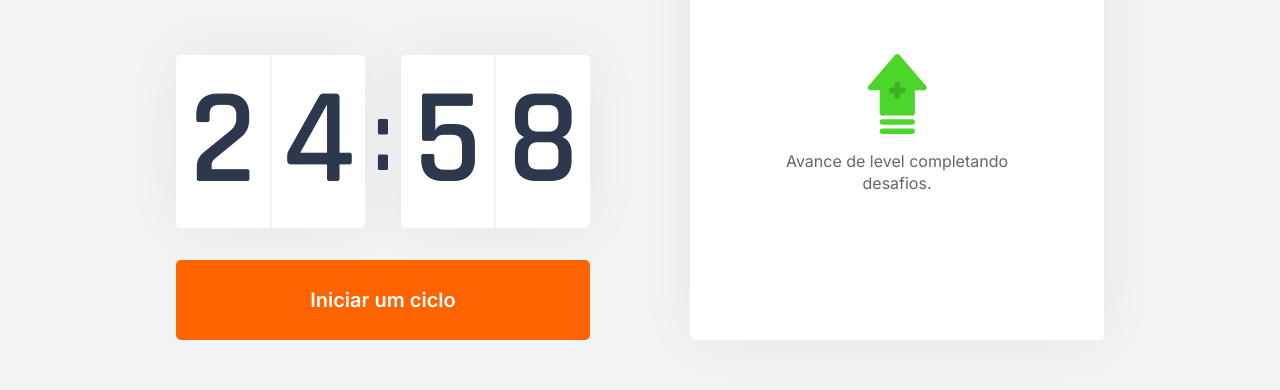
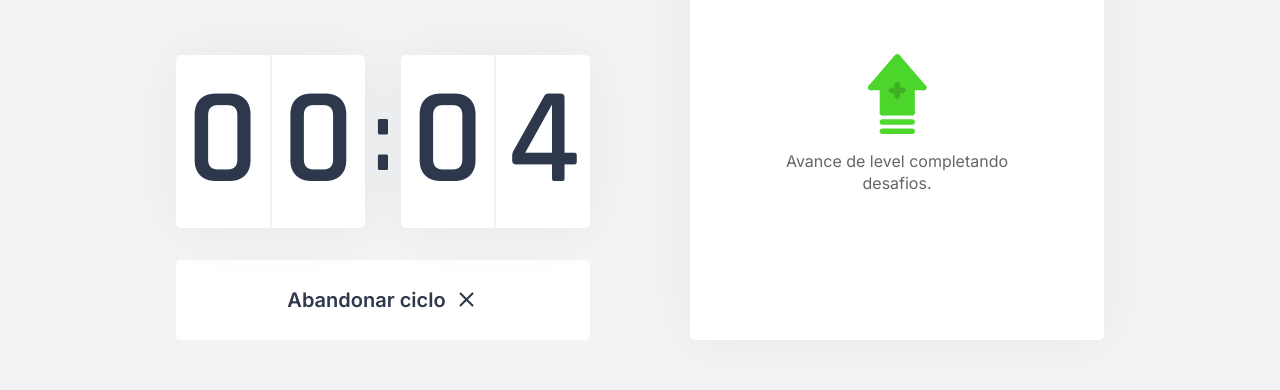
Before and after one commit to izakdvlpr/moveit, a Next.js app: page / in a window 1280 px wide. Both pictures are taken after a click on the button "Iniciar um ciclo". Shown: the part 358-748 px from the top of the page. Built offline with nearby package versions, Linux system fonts and the light colour scheme.

Commit message:
💡 chore: add functionality to time and how it should behave

```diff
--- a/src/components/Countdown.tsx
+++ b/src/components/Countdown.tsx
@@ -1,31 +1,64 @@
-import { useState, useEffect } from 'react';
+import { useState, useEffect, useContext } from 'react';
+import Head from 'next/head';
+import UseAnimations from 'react-useanimations';
+
+import radioButton from 'react-useanimations/lib/radioButton';
+import * as Icons from 'react-icons/io';
+
+import { ChallengesContext } from '../contexts/ChallengesContext';
 
 import styles from '../styles/components/Countdown.module.css';
 
+let countdownTimeout: NodeJS.Timeout;
+
 export function Countdown() {
-  const [time, setTime] = useState(25 * 60);
-  const [active, setActive] = useState(false);
+  const { startNewChallenge } = useContext(ChallengesContext);
+
+  const [time, setTime] = useState(0.1 * 60);
+  const [isActive, setIsActive] = useState(false);
+  const [hasFinished, setHasFinished] = useState(false);
 
   const minutes = Math.floor(time / 60);
   const seconds = time % 60;
 
-  const [minuteLeft, minuteRight] = String(minutes).padStart(2, '0').split('');
-  const [secondLeft, secondRight] = String(seconds).padStart(2, '0').split('');
+  const minutesParsed = String(minutes).padStart(2, '0').split('');
+  const secondsParsed = String(seconds).padStart(2, '0').split('');
+
+  const [minuteLeft, minuteRight] = minutesParsed;
+  const [secondLeft, secondRight] = secondsParsed;
 
   function startCountdown() {
-    setActive(true);
+    setIsActive(true);
+  }
+
+  function resetCountdown() {
+    clearTimeout(countdownTimeout);
+    setIsActive(false);
+    setTime(0.1 * 60);
   }
 
   useEffect(() => {
-    if (active && time > 0) {
-      setTimeout(() => {
+    if (isActive && time > 0) {
+      countdownTimeout = setTimeout(() => {
         setTime(time - 1);
       }, 1000);
+    } else if (isActive && time === 0) {
+      setHasFinished(true);
+      setIsActive(false);
+      startNewChallenge();
     }
-  }, [active, time]);
+  }, [isActive, time]);
 
   return (
     <div>
+      <Head>
+        {isActive && (
+          <title>
+            ({minuteLeft + minuteRight}:{secondLeft + secondRight}) | Move.it
+          </title>
+        )}
+      </Head>
+
       <div className={styles.countdownContainer}>
         <div>
           <span>{minuteLeft}</span>
@@ -40,13 +73,37 @@ export function Countdown() {
         </div>
       </div>
 
+      {hasFinished ? (
+        <button disabled className={styles.countdownButton}>
+          Ciclo encerrado
+          <UseAnimations
+            animation={radioButton}
+            autoplay
+            size={36}
+            strokeColor="var(--green)"
+          />
+        </button>
+      ) : (
+        <>
+          {isActive ? (
+            <button
+              type="button"
+              className={`${styles.countdownButton} ${styles.countdownButtonActive}`}
+              onClick={resetCountdown}
+            >
+              Abandonar ciclo <Icons.IoMdClose size={25} />
+            </button>
+          ) : (
             <button
               type="button"
               className={styles.countdownButton}
               onClick={startCountdown}
             >
-        Iniciar um ciclo
+              Iniciar um ciclo <Icons.IoMdPlay size={16} />
             </button>
+          )}
+        </>
+      )}
     </div>
   );
 }
```
Lines whose indentation alone changed are shown as unchanged.
